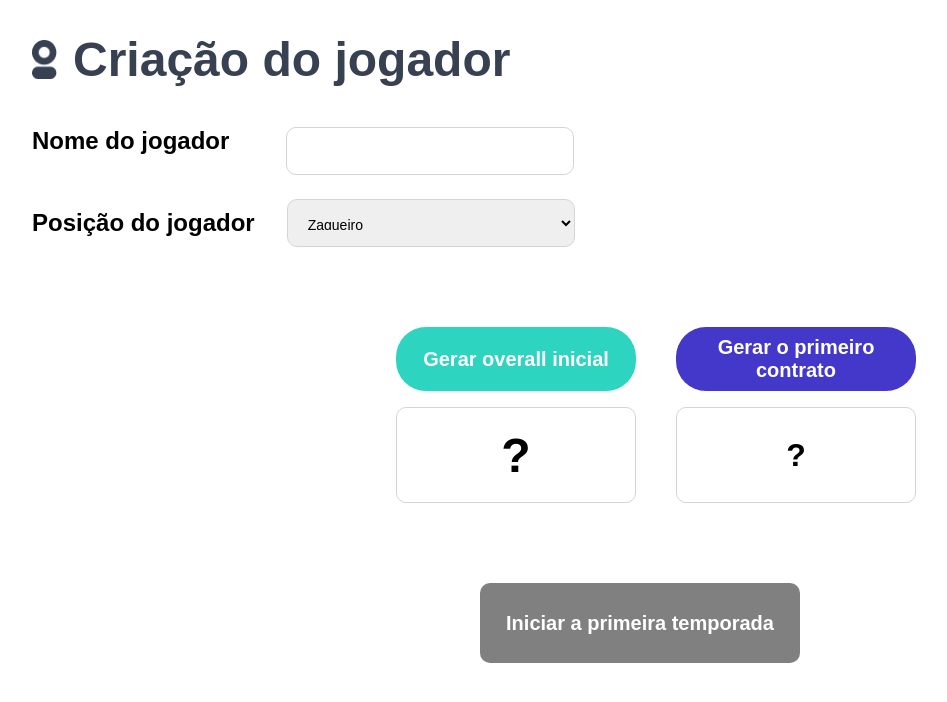
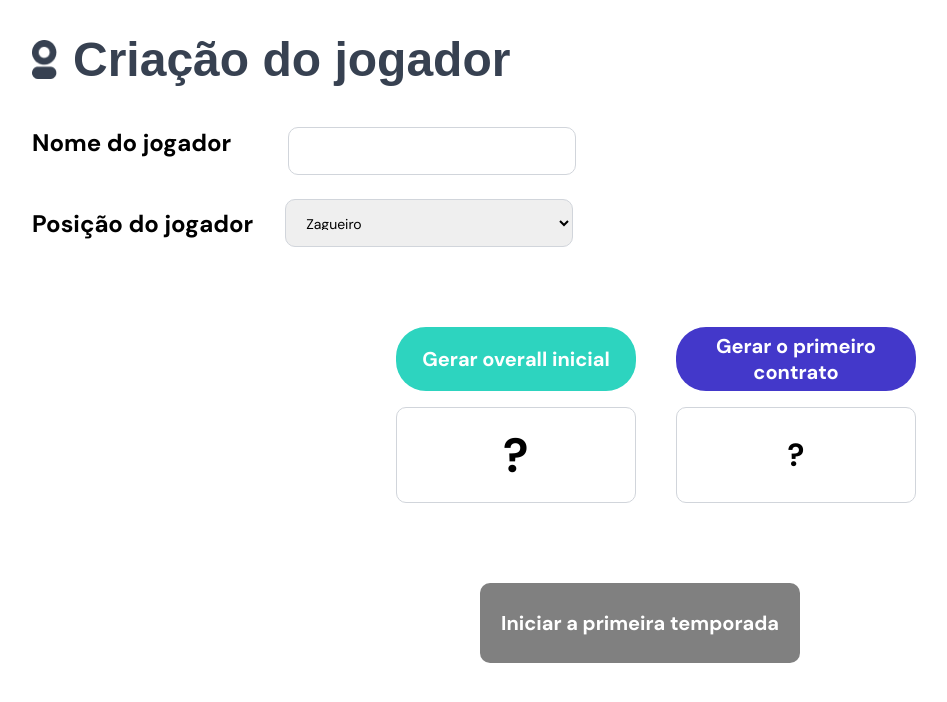
Before and after one commit to joaopafe/football-career, a React (Vite) app: page / in a window 1280 px wide. Shown: the top 702 px of the page, without its empty margins (0-947 px from the left). Built offline with nearby package versions, Linux system fonts and the light colour scheme.

Commit message:
update the font on App.css

```diff
--- a/src/style/App.css
+++ b/src/style/App.css
@@ -2,3 +2,7 @@
   font-family: "DM-Sans";
   src: url("../../public/fonts/DMSans.ttf");
 }
+
+* {
+  font-family: "DM-Sans";
+}
```
